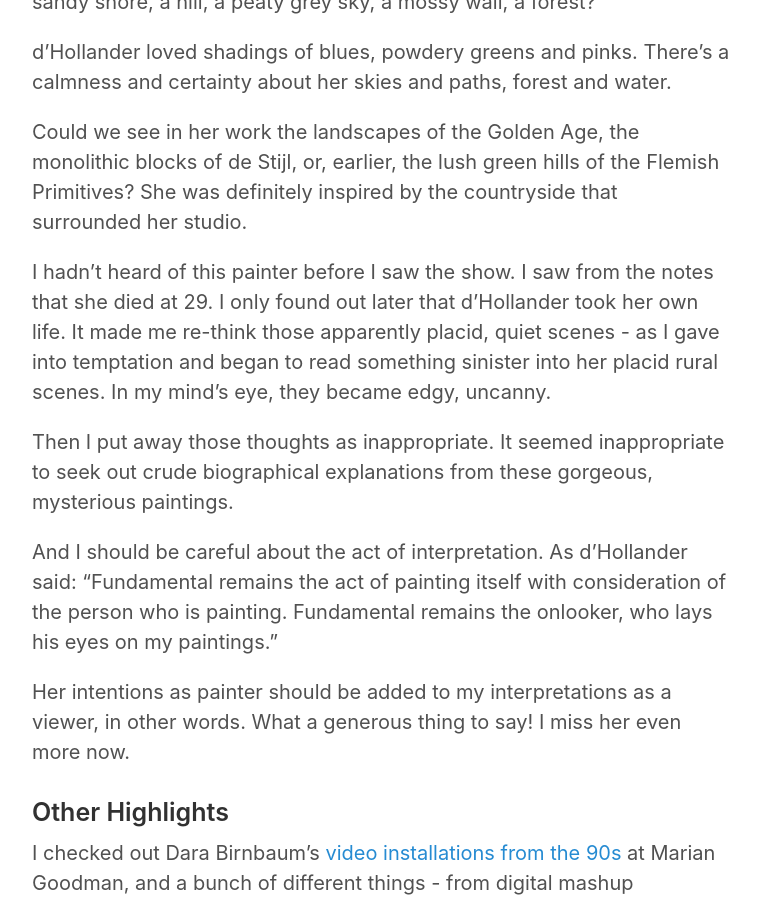
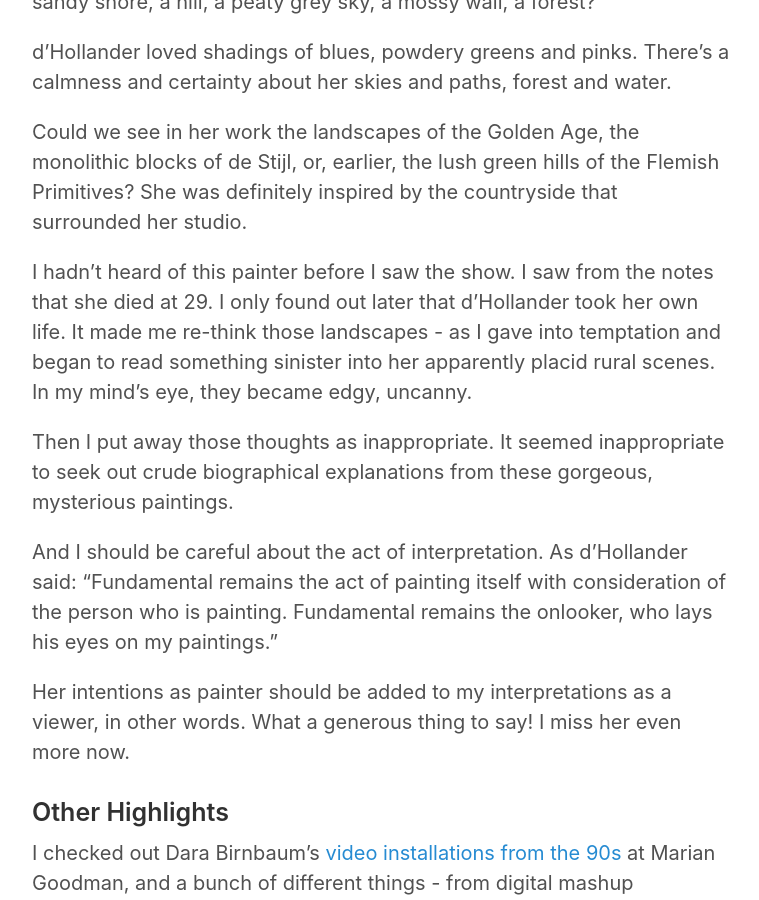
Before and after one commit to JMDKC/jmdkc.github.io, a Jekyll site: the page built from _posts/2018-11-25-dhollander-victoriamiro.md, in a window 1280 px wide and 900 px high, scrolled down 2683 px. Shown: the whole window, without its empty margins (258-1017 px from the left). Built offline with Jekyll 4.4.1, drawn with Linux system fonts in a browser that asks for light colours.

Commit message:
updated dhollander post

```diff
--- a/_posts/2018-11-25-dhollander-victoriamiro.md
+++ b/_posts/2018-11-25-dhollander-victoriamiro.md
@@ -21,7 +21,7 @@ d’Hollander loved shadings of blues, powdery greens and pinks. There’s a cal
 
 Could we see in her work the landscapes of the Golden Age, the monolithic blocks of de Stijl, or, earlier, the lush green hills of the Flemish Primitives?  She was definitely  inspired by the countryside that surrounded her studio.
 
-I hadn’t heard of this painter before I saw the show. I saw from the notes that she died at 29. I only found out later that d’Hollander took her own life. It made me re-think those apparently placid, quiet scenes - as I gave into temptation and began to read something sinister into her placid rural scenes. In my mind’s eye, they became edgy, uncanny.
+I hadn’t heard of this painter before I saw the show. I saw from the notes that she died at 29. I only found out later that d’Hollander took her own life. It made me re-think those landscapes - as I gave into temptation and began to read something sinister into her apparently placid rural scenes. In my mind’s eye, they became edgy, uncanny.
 
 Then I put away those thoughts as inappropriate. It seemed inappropriate to seek out crude biographical explanations from these gorgeous, mysterious paintings.
 
```
